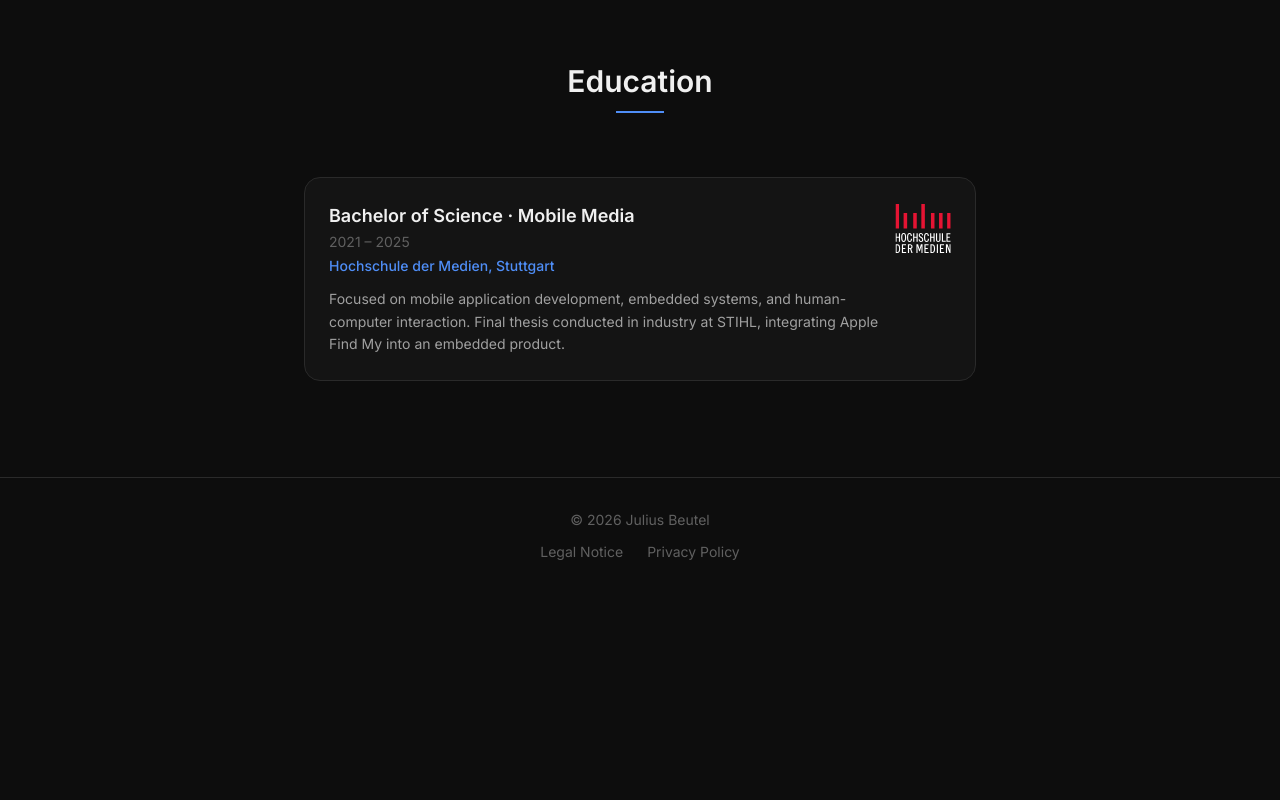
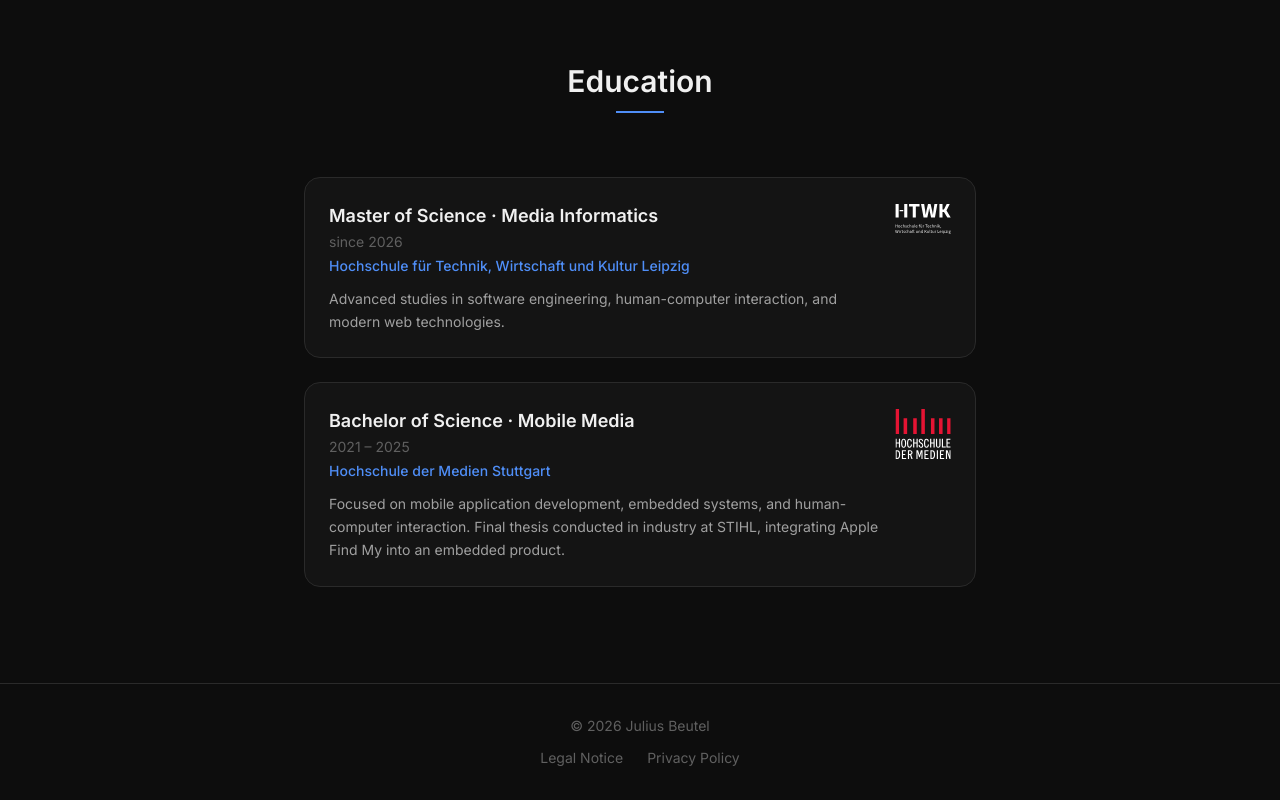
Before and after one commit to JuliusBeutel/portfolio, a React (Vite) app: page / in a window 1280 px wide. Shown: the part 5912-6712 px from the top of the page. Before the commit the page ends 6506 px from the top, so only its background shows below. Built offline with nearby package versions, Linux system fonts and the light colour scheme.

Commit message:
add new masters study at htwk

```diff
--- a/src/data/education.ts
+++ b/src/data/education.ts
@@ -1,17 +1,33 @@
-import type { EducationEntry } from '../types';
+import type { EducationEntry } from "../types";
 
 export const education: EducationEntry[] = [
   {
-    degree: 'Bachelor of Science',
-    institution: 'Hochschule der Medien, Stuttgart',
-    period: '2021 – 2025',
+    degree: "Master of Science",
+    institution: "Hochschule für Technik, Wirtschaft und Kultur Leipzig",
+    period: {
+      en: "since 2026",
+      de: "seit 2026",
+    },
     field: {
-      en: 'Mobile Media',
-      de: 'Mobile Medien',
+      en: "Media Informatics",
+      de: "Medieninformatik",
     },
     description: {
-      en: 'Focused on mobile application development, embedded systems, and human-computer interaction. Final thesis conducted in industry at STIHL, integrating Apple Find My into an embedded product.',
-      de: 'Schwerpunkte auf mobiler Anwendungsentwicklung, eingebetteten Systemen und Mensch-Computer-Interaktion. Abschlussarbeit im industriellen Umfeld bei STIHL zur Integration von Apple Find My in ein eingebettetes Produkt.',
+      en: "Advanced studies in software engineering, human-computer interaction, and modern web technologies.",
+      de: "Vertiefung in Advanced Software Engineering, Human-Computer Interaction und modernen Webtechnologien.",
+    },
+  },
+  {
+    degree: "Bachelor of Science",
+    institution: "Hochschule der Medien Stuttgart",
+    period: "2021 – 2025",
+    field: {
+      en: "Mobile Media",
+      de: "Mobile Medien",
+    },
+    description: {
+      en: "Focused on mobile application development, embedded systems, and human-computer interaction. Final thesis conducted in industry at STIHL, integrating Apple Find My into an embedded product.",
+      de: "Schwerpunkte auf mobiler Anwendungsentwicklung, eingebetteten Systemen und Mensch-Computer-Interaktion. Abschlussarbeit im industriellen Umfeld bei STIHL zur Integration von Apple Find My in ein eingebettetes Produkt.",
     },
   },
 ];
--- a/src/sections/Education.tsx
+++ b/src/sections/Education.tsx
@@ -1,9 +1,56 @@
-import { motion } from 'framer-motion';
-import Section from '../components/ui/Section';
-import Card from '../components/ui/Card';
-import { education } from '../data/education';
-import { useLanguage } from '../context/LanguageContext';
-import hdmLogo from '../assets/hdm_logo.svg';
+import { motion } from "framer-motion";
+import Section from "../components/ui/Section";
+import Card from "../components/ui/Card";
+import { education } from "../data/education";
+import { useLanguage } from "../context/LanguageContext";
+import hdmLogo from "../assets/education/hdm_logo.svg";
+import htwkLogo from "../assets/education/htwk_logo_black.svg";
+
+interface InstitutionLogo {
+  src: string;
+  alt: string;
+  className?: string;
+}
+
+const institutionLogos: Record<string, InstitutionLogo> = {
+  "Hochschule der Medien Stuttgart": {
+    src: hdmLogo,
+    alt: "Hochschule der Medien Stuttgart",
+    className: "w-14",
+  },
+  "Hochschule der Medien, Stuttgart": {
+    src: hdmLogo,
+    alt: "Hochschule der Medien Stuttgart",
+    className: "w-14",
+  },
+  "Hochschule für Technik, Wirtschaft und Kultur Leipzig": {
+    src: htwkLogo,
+    alt: "HTWK Leipzig",
+    className: "w-14 invert",
+  },
+  "Hochschule für Technik, Wirtschaft und Kultur, Leipzig": {
+    src: htwkLogo,
+    alt: "HTWK Leipzig",
+    className: "w-14 invert",
+  },
+};
+
+function getInstitutionLogo(institution: string): InstitutionLogo | undefined {
+  if (institutionLogos[institution]) {
+    return institutionLogos[institution];
+  }
+  if (institution.includes("Hochschule der Medien") || institution.includes("HdM")) {
+    return institutionLogos["Hochschule der Medien, Stuttgart"];
+  }
+  if (
+    institution.includes("Hochschule für Technik, Wirtschaft und Kultur") ||
+    institution.includes("HTWK") ||
+    institution.includes("Leipzig")
+  ) {
+    return institutionLogos["Hochschule für Technik, Wirtschaft und Kultur, Leipzig"];
+  }
+  return undefined;
+}
 
 export default function Education() {
   const { t, lang } = useLanguage();
@@ -14,6 +61,10 @@ export default function Education() {
         {education.map((entry, i) => {
           const field = entry.field[lang];
           const description = entry.description?.[lang];
+          const period =
+            typeof entry.period === "string" ? entry.period : entry.period[lang];
+          const logo = getInstitutionLogo(entry.institution);
+
           return (
             <motion.div
               key={i}
@@ -28,13 +79,25 @@ export default function Education() {
                     <span className="font-semibold text-text-primary text-lg">
                       {entry.degree} · {field}
                     </span>
-                    <div className="text-text-muted text-sm mt-0.5 mb-1">{entry.period}</div>
-                    <div className="text-accent text-sm font-medium mb-3">{entry.institution}</div>
+                    <div className="text-text-muted text-sm mt-0.5 mb-1">
+                      {period}
+                    </div>
+                    <div className="text-accent text-sm font-medium mb-3">
+                      {entry.institution}
+                    </div>
                     {description && (
-                      <p className="text-text-secondary text-sm leading-relaxed">{description}</p>
+                      <p className="text-text-secondary text-sm leading-relaxed">
+                        {description}
+                      </p>
                     )}
                   </div>
-                  <img src={hdmLogo} alt="HdM Stuttgart" className="w-14 shrink-0 mt-0.5" />
+                  {logo && (
+                    <img
+                      src={logo.src}
+                      alt={logo.alt}
+                      className={`shrink-0 mt-0.5 object-contain ${logo.className ?? "w-14"}`}
+                    />
+                  )}
                 </div>
               </Card>
             </motion.div>
--- a/src/types/index.ts
+++ b/src/types/index.ts
@@ -42,6 +42,6 @@ export interface EducationEntry {
   degree: string;
   field: Record<Lang, string>;
   institution: string;
-  period: string;
+  period: string | Record<Lang, string>;
   description?: Record<Lang, string>;
 }
```
Also changed, not shown: src/assets/education/hdm_logo.svg (renamed from src/assets/hdm_logo.svg), src/assets/education/htwk_logo_black.svg (added).
